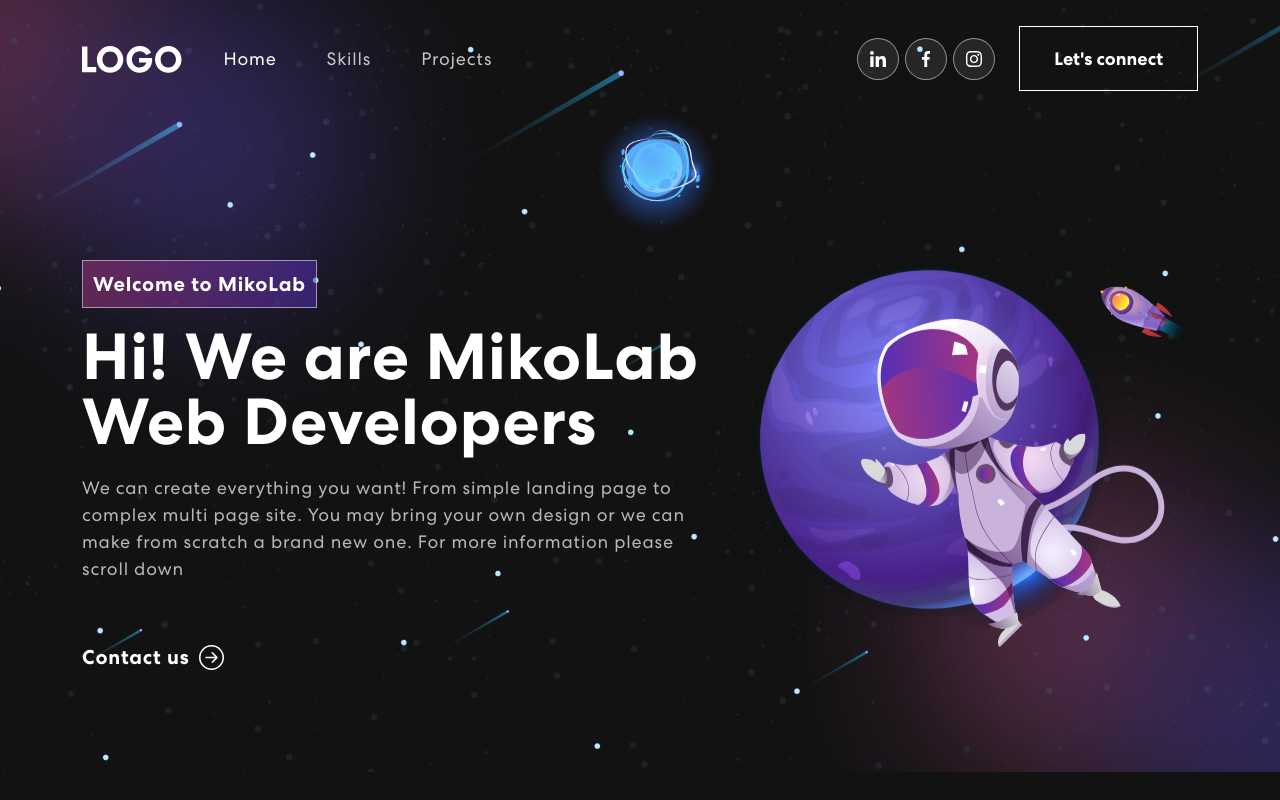
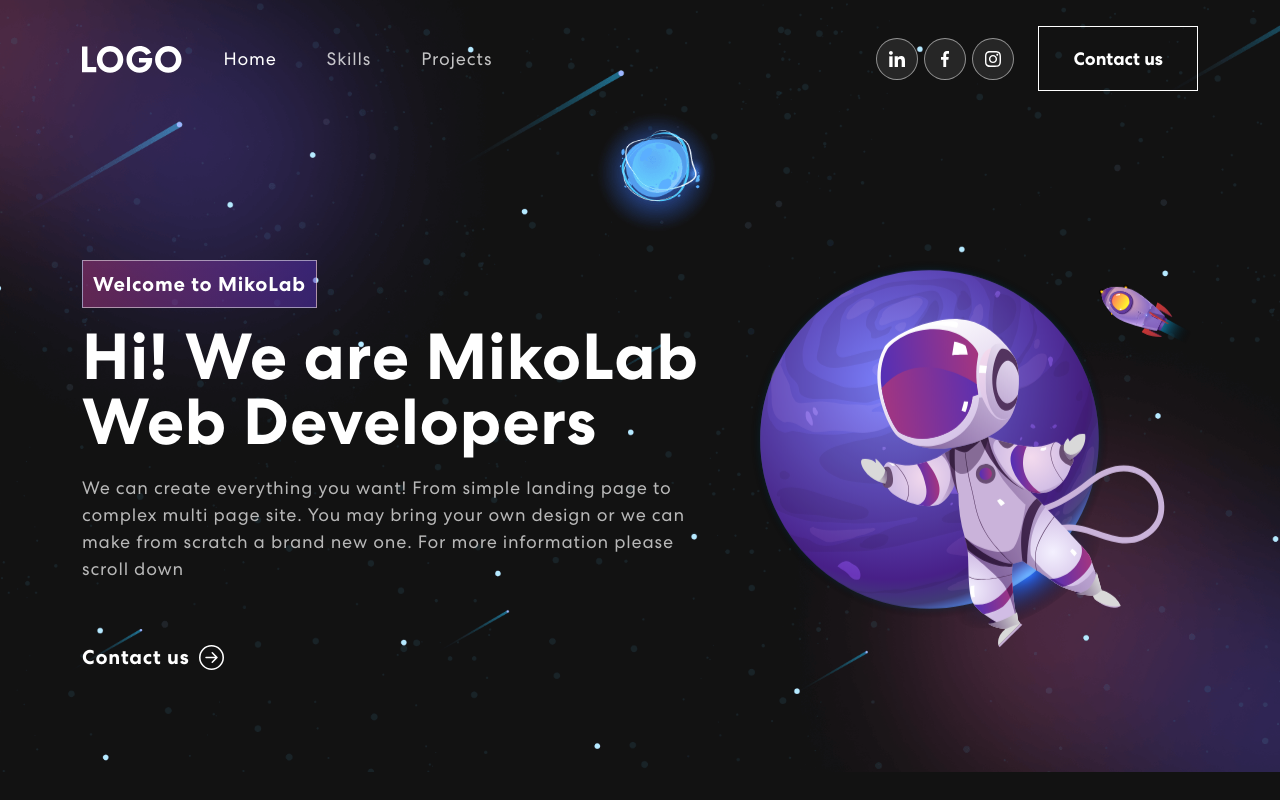
Before and after one commit to KeoFoxy/miko-lab, a React (Create React App) app: page / in a window 1280 px wide. Built offline with nearby package versions, Linux system fonts and the light colour scheme.

Commit message:
NavBar text small fix

```diff
--- a/src/components/NavBar.js
+++ b/src/components/NavBar.js
@@ -55,7 +55,7 @@
                 <a href="#"><img src={navIcon2} alt=""/></a>
                 <a href="#"><img src={navIcon3} alt=""/></a>
               </div>
-              <button className='vvd' onClick={()=> console.log('connect')}><span>Let's connect</span></button>
+              <button className='vvd' onClick={()=> console.log('connect')}><span>Contact us</span></button>
             </span>
           </Navbar.Collapse>
         </Container>
```
